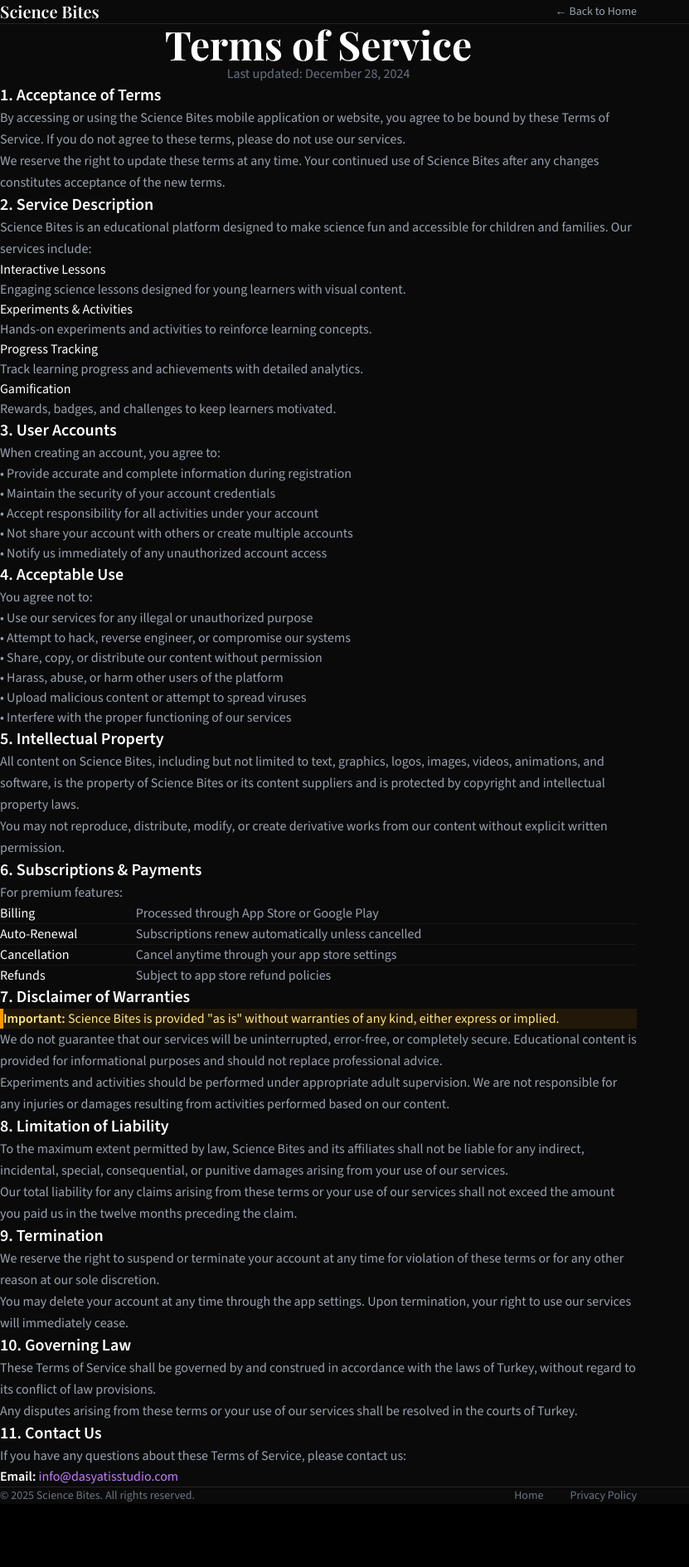
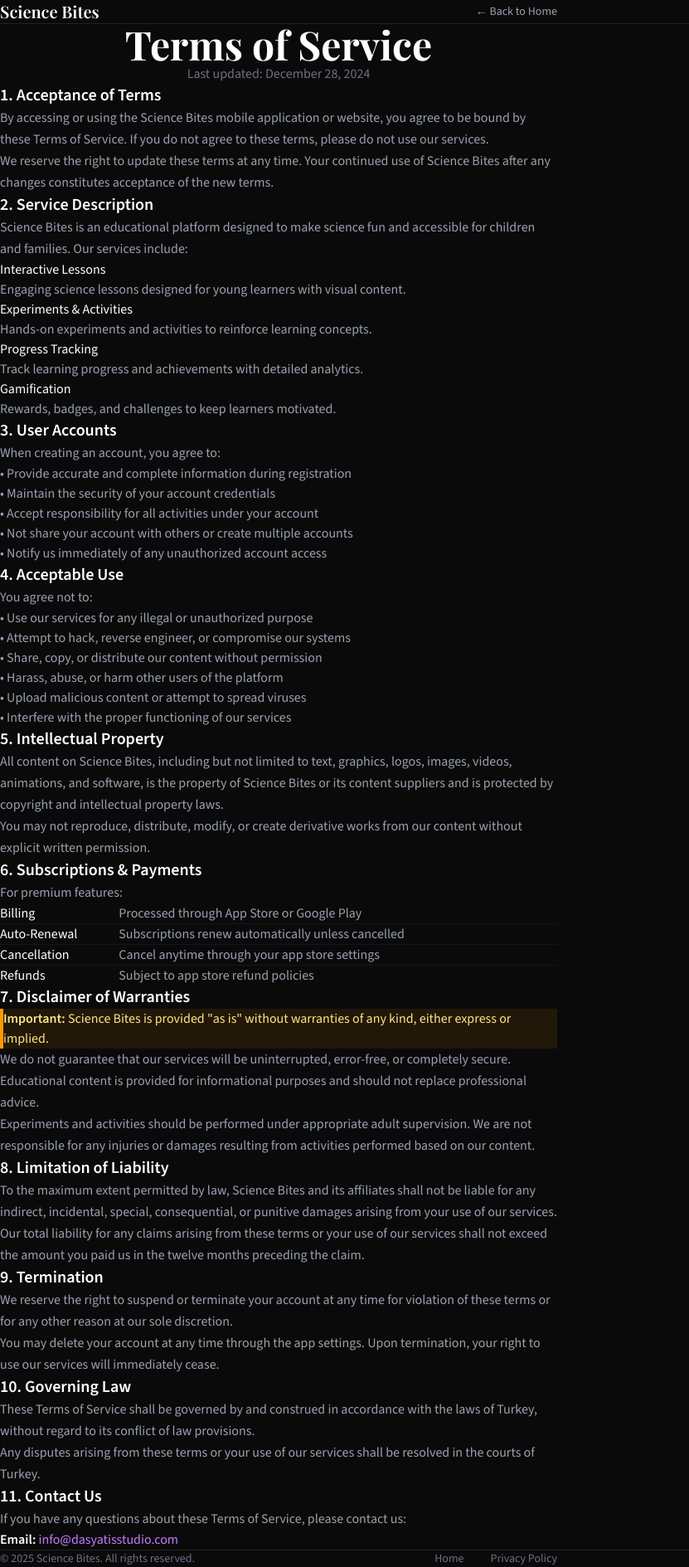
Before and after one commit to Burak-Arslan/Science-Bites-Landing-Page, a Next.js app: page /terms in a window 1280 px wide. Shown: the whole page at 83% size, without its empty margins (0-831 px from the left). Before the commit the page ends 1813 px from the top, so only its background shows below. Built offline with nearby package versions, Linux system fonts and the light colour scheme.

Commit message:
Fix layout - properly center container with padding

```diff
--- a/src/app/privacy-policy/page.tsx
+++ b/src/app/privacy-policy/page.tsx
@@ -10,7 +10,7 @@
     <div className="min-h-screen bg-[#0a0a0a] text-white">
       {/* Header */}
       <header className="border-b border-white/10">
-        <div className="max-w-3xl mx-auto px-6 py-5 flex justify-between items-center">
+        <div className="max-w-2xl mx-auto px-8 py-5 flex justify-between items-center">
           <Link
             href="/"
             className="font-[family-name:var(--font-playfair)] text-xl font-semibold hover:text-purple-400 transition-colors"
@@ -27,24 +27,26 @@
       </header>
 
       {/* Main Content */}
-      <main className="max-w-3xl mx-auto px-6 py-16 text-center">
-        {/* Title */}
-        <h1 className="font-[family-name:var(--font-playfair)] text-4xl md:text-5xl font-bold mb-2">
+      <main className="max-w-2xl mx-auto px-8 py-16">
+        {/* Title - Centered */}
+        <div className="text-center mb-16">
+          <h1 className="font-[family-name:var(--font-playfair)] text-4xl md:text-5xl font-bold mb-3">
             Privacy Policy
           </h1>
-        <p className="text-gray-500 mb-20">
+          <p className="text-gray-500">
             Last updated: December 28, 2024
           </p>
+        </div>
 
-        {/* Content */}
-        <div className="text-left">
+        {/* Content - Left aligned */}
+        <div className="space-y-16">
 
           {/* 1. Introduction */}
-          <section className="mb-16">
+          <section>
             <h2 className="text-xl font-semibold text-white mb-4">
               1. Introduction
             </h2>
-            <p className="text-gray-400 leading-relaxed mb-3">
+            <p className="text-gray-400 leading-relaxed mb-4">
               Welcome to Science Bites. We are committed to protecting your privacy and ensuring the security of your personal information. This Privacy Policy explains how we collect, use, disclose, and safeguard your information when you use our mobile application and website.
             </p>
             <p className="text-gray-400 leading-relaxed">
@@ -52,16 +54,15 @@
             </p>
           </section>
 
-
           {/* 2. Information We Collect */}
-          <section className="mb-16">
+          <section>
             <h2 className="text-xl font-semibold text-white mb-4">
               2. Information We Collect
             </h2>
-            <p className="text-gray-400 leading-relaxed mb-4">
+            <p className="text-gray-400 leading-relaxed mb-6">
               We collect several types of information to provide and improve our services:
             </p>
-            <div className="space-y-3">
+            <div className="space-y-4">
               <div>
                 <h3 className="text-white font-medium">Personal Information</h3>
                 <p className="text-gray-400">Name, email address, and profile information when you create an account.</p>
@@ -81,16 +82,15 @@
             </div>
           </section>
 
-
           {/* 3. How We Use Your Information */}
-          <section className="mb-16">
+          <section>
             <h2 className="text-xl font-semibold text-white mb-4">
               3. How We Use Your Information
             </h2>
             <p className="text-gray-400 leading-relaxed mb-4">
               We use the collected information for the following purposes:
             </p>
-            <ul className="text-gray-400 space-y-2 pl-6">
+            <ul className="text-gray-400 space-y-2 ml-6">
               <li>• To provide, maintain, and improve our educational services</li>
               <li>• To personalize your learning experience and track your progress</li>
               <li>• To communicate with you about updates, features, and support</li>
@@ -100,21 +100,19 @@
             </ul>
           </section>
 
-
           {/* 4. Data Sharing */}
-          <section className="mb-16">
+          <section>
             <h2 className="text-xl font-semibold text-white mb-4">
               4. Data Sharing & Third Parties
             </h2>
-            <p className="text-gray-400 leading-relaxed mb-4">
+            <p className="text-gray-400 leading-relaxed mb-6">
               We may share your information with trusted third-party service providers:
             </p>
-            <div className="overflow-x-auto mb-4">
-              <table className="w-full text-left">
+            <table className="w-full mb-4">
               <thead>
                 <tr className="border-b border-white/10">
-                    <th className="py-3 pr-8 text-white font-medium">Service</th>
-                    <th className="py-3 text-white font-medium">Purpose</th>
+                  <th className="text-left py-3 pr-8 text-white font-medium">Service</th>
+                  <th className="text-left py-3 text-white font-medium">Purpose</th>
                 </tr>
               </thead>
               <tbody className="text-gray-400">
@@ -136,22 +134,20 @@
                 </tr>
               </tbody>
             </table>
-            </div>
             <p className="text-gray-500 text-sm">
               We do not sell your personal information to third parties. Data is only shared as necessary to provide our services.
             </p>
           </section>
 
-
           {/* 5. Data Security */}
-          <section className="mb-16">
+          <section>
             <h2 className="text-xl font-semibold text-white mb-4">
               5. Data Security
             </h2>
             <p className="text-gray-400 leading-relaxed mb-4">
               We implement industry-standard security measures to protect your personal information:
             </p>
-            <ul className="text-gray-400 space-y-2 pl-6 mb-4">
+            <ul className="text-gray-400 space-y-2 ml-6 mb-6">
               <li>• SSL/TLS encryption for all data transmission</li>
               <li>• Secure cloud infrastructure with regular backups</li>
               <li>• Access controls and authentication protocols</li>
@@ -162,34 +158,32 @@
             </p>
           </section>
 
-
           {/* 6. Children's Privacy */}
-          <section className="mb-16">
+          <section>
             <h2 className="text-xl font-semibold text-white mb-4">
               6. Children&apos;s Privacy
             </h2>
-            <div className="bg-amber-500/10 border-l-4 border-amber-500 p-4 mb-4">
+            <div className="bg-amber-500/10 border-l-4 border-amber-500 p-4 mb-6">
               <p className="text-amber-200">
                 <strong>Important:</strong> Science Bites is designed for children and families. We take children&apos;s privacy seriously.
               </p>
             </div>
-            <ul className="text-gray-400 space-y-2 pl-6">
+            <ul className="text-gray-400 space-y-2 ml-6">
               <li>• We do not knowingly collect personal information from children under 13 without parental consent.</li>
               <li>• Parents can review, modify, or request deletion of their child&apos;s data at any time.</li>
               <li>• We comply with COPPA (Children&apos;s Online Privacy Protection Act) requirements.</li>
             </ul>
           </section>
 
-
           {/* 7. Your Rights */}
-          <section className="mb-16">
+          <section>
             <h2 className="text-xl font-semibold text-white mb-4">
               7. Your Rights
             </h2>
             <p className="text-gray-400 leading-relaxed mb-4">
               You have the following rights regarding your personal data:
             </p>
-            <ul className="text-gray-400 space-y-2 pl-6">
+            <ul className="text-gray-400 space-y-2 ml-6">
               <li>• <strong className="text-white">Access:</strong> Request a copy of your personal data</li>
               <li>• <strong className="text-white">Correction:</strong> Update or correct inaccurate information</li>
               <li>• <strong className="text-white">Deletion:</strong> Request deletion of your data</li>
@@ -199,13 +193,12 @@
             </ul>
           </section>
 
-
           {/* 8. Cookies */}
-          <section className="mb-16">
+          <section>
             <h2 className="text-xl font-semibold text-white mb-4">
               8. Cookies & Tracking
             </h2>
-            <p className="text-gray-400 leading-relaxed mb-3">
+            <p className="text-gray-400 leading-relaxed mb-4">
               Our website uses cookies and similar tracking technologies to enhance your experience. Cookies are small text files stored on your device that help us understand how you use our services.
             </p>
             <p className="text-gray-400 leading-relaxed">
@@ -213,13 +206,12 @@
             </p>
           </section>
 
-
           {/* 9. Policy Changes */}
-          <section className="mb-16">
+          <section>
             <h2 className="text-xl font-semibold text-white mb-4">
               9. Policy Changes
             </h2>
-            <p className="text-gray-400 leading-relaxed mb-3">
+            <p className="text-gray-400 leading-relaxed mb-4">
               We may update this Privacy Policy from time to time. We will notify you of any significant changes through in-app notifications or email.
             </p>
             <p className="text-gray-400 leading-relaxed">
@@ -227,9 +219,8 @@
             </p>
           </section>
 
-
           {/* 10. Contact */}
-          <section className="mb-16">
+          <section>
             <h2 className="text-xl font-semibold text-white mb-4">
               10. Contact Us
             </h2>
@@ -249,7 +240,7 @@
 
       {/* Footer */}
       <footer className="border-t border-white/10">
-        <div className="max-w-3xl mx-auto px-6 py-8 flex flex-col sm:flex-row justify-between items-center gap-4">
+        <div className="max-w-2xl mx-auto px-8 py-8 flex flex-col sm:flex-row justify-between items-center gap-4">
           <p className="text-gray-500 text-sm">
             © {new Date().getFullYear()} Science Bites. All rights reserved.
           </p>
--- a/src/app/terms/page.tsx
+++ b/src/app/terms/page.tsx
@@ -10,7 +10,7 @@
     <div className="min-h-screen bg-[#0a0a0a] text-white">
       {/* Header */}
       <header className="border-b border-white/10">
-        <div className="max-w-3xl mx-auto px-6 py-5 flex justify-between items-center">
+        <div className="max-w-2xl mx-auto px-8 py-5 flex justify-between items-center">
           <Link
             href="/"
             className="font-[family-name:var(--font-playfair)] text-xl font-semibold hover:text-purple-400 transition-colors"
@@ -27,24 +27,26 @@
       </header>
 
       {/* Main Content */}
-      <main className="max-w-3xl mx-auto px-6 py-16 text-center">
-        {/* Title */}
-        <h1 className="font-[family-name:var(--font-playfair)] text-4xl md:text-5xl font-bold mb-2">
+      <main className="max-w-2xl mx-auto px-8 py-16">
+        {/* Title - Centered */}
+        <div className="text-center mb-16">
+          <h1 className="font-[family-name:var(--font-playfair)] text-4xl md:text-5xl font-bold mb-3">
             Terms of Service
           </h1>
-        <p className="text-gray-500 mb-20">
+          <p className="text-gray-500">
             Last updated: December 28, 2024
           </p>
+        </div>
 
-        {/* Content */}
-        <div className="text-left">
+        {/* Content - Left aligned */}
+        <div className="space-y-16">
 
           {/* 1. Acceptance */}
-          <section className="mb-16">
+          <section>
             <h2 className="text-xl font-semibold text-white mb-4">
               1. Acceptance of Terms
             </h2>
-            <p className="text-gray-400 leading-relaxed mb-3">
+            <p className="text-gray-400 leading-relaxed mb-4">
               By accessing or using the Science Bites mobile application or website, you agree to be bound by these Terms of Service. If you do not agree to these terms, please do not use our services.
             </p>
             <p className="text-gray-400 leading-relaxed">
@@ -52,16 +54,15 @@
             </p>
           </section>
 
-
           {/* 2. Service Description */}
-          <section className="mb-16">
+          <section>
             <h2 className="text-xl font-semibold text-white mb-4">
               2. Service Description
             </h2>
-            <p className="text-gray-400 leading-relaxed mb-4">
+            <p className="text-gray-400 leading-relaxed mb-6">
               Science Bites is an educational platform designed to make science fun and accessible for children and families. Our services include:
             </p>
-            <div className="space-y-3">
+            <div className="space-y-4">
               <div>
                 <h3 className="text-white font-medium">Interactive Lessons</h3>
                 <p className="text-gray-400">Engaging science lessons designed for young learners with visual content.</p>
@@ -81,16 +82,15 @@
             </div>
           </section>
 
-
           {/* 3. User Accounts */}
-          <section className="mb-16">
+          <section>
             <h2 className="text-xl font-semibold text-white mb-4">
               3. User Accounts
             </h2>
             <p className="text-gray-400 leading-relaxed mb-4">
               When creating an account, you agree to:
             </p>
-            <ul className="text-gray-400 space-y-2 pl-6">
+            <ul className="text-gray-400 space-y-2 ml-6">
               <li>• Provide accurate and complete information during registration</li>
               <li>• Maintain the security of your account credentials</li>
               <li>• Accept responsibility for all activities under your account</li>
@@ -99,16 +99,15 @@
             </ul>
           </section>
 
-
           {/* 4. Acceptable Use */}
-          <section className="mb-16">
+          <section>
             <h2 className="text-xl font-semibold text-white mb-4">
               4. Acceptable Use
             </h2>
             <p className="text-gray-400 leading-relaxed mb-4">
               You agree not to:
             </p>
-            <ul className="text-gray-400 space-y-2 pl-6">
+            <ul className="text-gray-400 space-y-2 ml-6">
               <li>• Use our services for any illegal or unauthorized purpose</li>
               <li>• Attempt to hack, reverse engineer, or compromise our systems</li>
               <li>• Share, copy, or distribute our content without permission</li>
@@ -118,13 +117,12 @@
             </ul>
           </section>
 
-
           {/* 5. Intellectual Property */}
-          <section className="mb-16">
+          <section>
             <h2 className="text-xl font-semibold text-white mb-4">
               5. Intellectual Property
             </h2>
-            <p className="text-gray-400 leading-relaxed mb-3">
+            <p className="text-gray-400 leading-relaxed mb-4">
               All content on Science Bites, including but not limited to text, graphics, logos, images, videos, animations, and software, is the property of Science Bites or its content suppliers and is protected by copyright and intellectual property laws.
             </p>
             <p className="text-gray-400 leading-relaxed">
@@ -132,17 +130,15 @@
             </p>
           </section>
 
-
           {/* 6. Subscriptions */}
-          <section className="mb-16">
+          <section>
             <h2 className="text-xl font-semibold text-white mb-4">
               6. Subscriptions & Payments
             </h2>
-            <p className="text-gray-400 leading-relaxed mb-4">
+            <p className="text-gray-400 leading-relaxed mb-6">
               For premium features:
             </p>
-            <div className="overflow-x-auto">
-              <table className="w-full text-left">
+            <table className="w-full">
               <tbody className="text-gray-400">
                 <tr className="border-b border-white/5">
                   <td className="py-3 pr-8 font-medium text-white">Billing</td>
@@ -162,21 +158,19 @@
                 </tr>
               </tbody>
             </table>
-            </div>
           </section>
 
-
           {/* 7. Disclaimer */}
-          <section className="mb-16">
+          <section>
             <h2 className="text-xl font-semibold text-white mb-4">
               7. Disclaimer of Warranties
             </h2>
-            <div className="bg-amber-500/10 border-l-4 border-amber-500 p-4 mb-4">
+            <div className="bg-amber-500/10 border-l-4 border-amber-500 p-4 mb-6">
               <p className="text-amber-200">
                 <strong>Important:</strong> Science Bites is provided &quot;as is&quot; without warranties of any kind, either express or implied.
               </p>
             </div>
-            <p className="text-gray-400 leading-relaxed mb-3">
+            <p className="text-gray-400 leading-relaxed mb-4">
               We do not guarantee that our services will be uninterrupted, error-free, or completely secure. Educational content is provided for informational purposes and should not replace professional advice.
             </p>
             <p className="text-gray-400 leading-relaxed">
@@ -184,13 +178,12 @@
             </p>
           </section>
 
-
           {/* 8. Limitation of Liability */}
-          <section className="mb-16">
+          <section>
             <h2 className="text-xl font-semibold text-white mb-4">
               8. Limitation of Liability
             </h2>
-            <p className="text-gray-400 leading-relaxed mb-3">
+            <p className="text-gray-400 leading-relaxed mb-4">
               To the maximum extent permitted by law, Science Bites and its affiliates shall not be liable for any indirect, incidental, special, consequential, or punitive damages arising from your use of our services.
             </p>
             <p className="text-gray-400 leading-relaxed">
@@ -198,13 +191,12 @@
             </p>
           </section>
 
-
           {/* 9. Termination */}
-          <section className="mb-16">
+          <section>
             <h2 className="text-xl font-semibold text-white mb-4">
               9. Termination
             </h2>
-            <p className="text-gray-400 leading-relaxed mb-3">
+            <p className="text-gray-400 leading-relaxed mb-4">
               We reserve the right to suspend or terminate your account at any time for violation of these terms or for any other reason at our sole discretion.
             </p>
             <p className="text-gray-400 leading-relaxed">
@@ -212,13 +204,12 @@
             </p>
           </section>
 
-
           {/* 10. Governing Law */}
-          <section className="mb-16">
+          <section>
             <h2 className="text-xl font-semibold text-white mb-4">
               10. Governing Law
             </h2>
-            <p className="text-gray-400 leading-relaxed mb-3">
+            <p className="text-gray-400 leading-relaxed mb-4">
               These Terms of Service shall be governed by and construed in accordance with the laws of Turkey, without regard to its conflict of law provisions.
             </p>
             <p className="text-gray-400 leading-relaxed">
@@ -226,9 +217,8 @@
             </p>
           </section>
 
-
           {/* 11. Contact */}
-          <section className="mb-16">
+          <section>
             <h2 className="text-xl font-semibold text-white mb-4">
               11. Contact Us
             </h2>
@@ -248,7 +238,7 @@
 
       {/* Footer */}
       <footer className="border-t border-white/10">
-        <div className="max-w-3xl mx-auto px-6 py-8 flex flex-col sm:flex-row justify-between items-center gap-4">
+        <div className="max-w-2xl mx-auto px-8 py-8 flex flex-col sm:flex-row justify-between items-center gap-4">
           <p className="text-gray-500 text-sm">
             © {new Date().getFullYear()} Science Bites. All rights reserved.
           </p>
```
Lines whose indentation alone changed are shown as unchanged.
